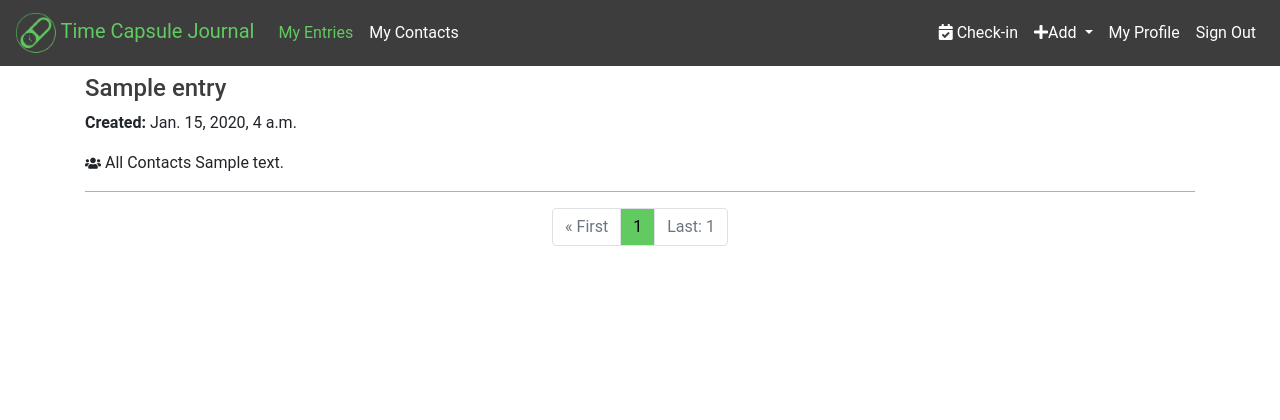
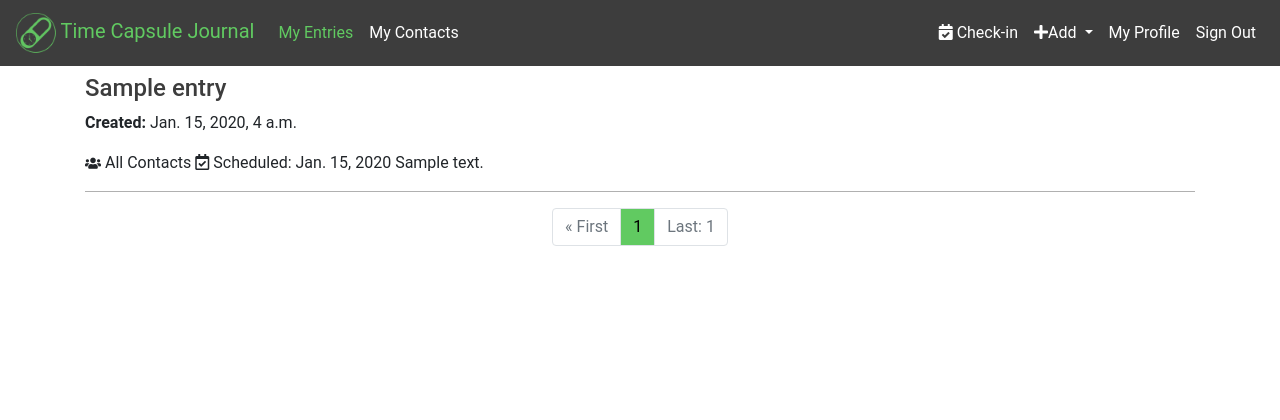
Before and after one commit to cjstein/journal-app, a Django app: page /journal/ in a window 1280 px wide. Shown: the top 420 px of the page. Run offline with Django 3.2, Linux system fonts and the light colour scheme; a user stored in the database is signed in; tables that the repository leaves empty hold one stand-in row (values such as "Sample post"); some libraries are stand-ins or nearby versions.

Commit message:
added schedule icon

```diff
--- a/journal_app/templates/journal/entry_list.html
+++ b/journal_app/templates/journal/entry_list.html
@@ -1,4 +1,5 @@
 {%  extends 'base.html' %}
+{% load humanize %}
 
 {% block title %}Journal Entry List{% endblock %}
 
@@ -27,6 +28,9 @@
           {% if entry.public %}
             <i class="fas fa-users small yellow"></i> All Contacts
           {% endif %}
+          {% if entry.is_scheduled %}
+            <i class="far fa-calendar-check"></i> Scheduled: {{ entry.scheduled_time|naturalday }}
+          {% endif %}
           {{ entry.body|safe|truncatewords:75 }}
         </div>
       </div>
```
